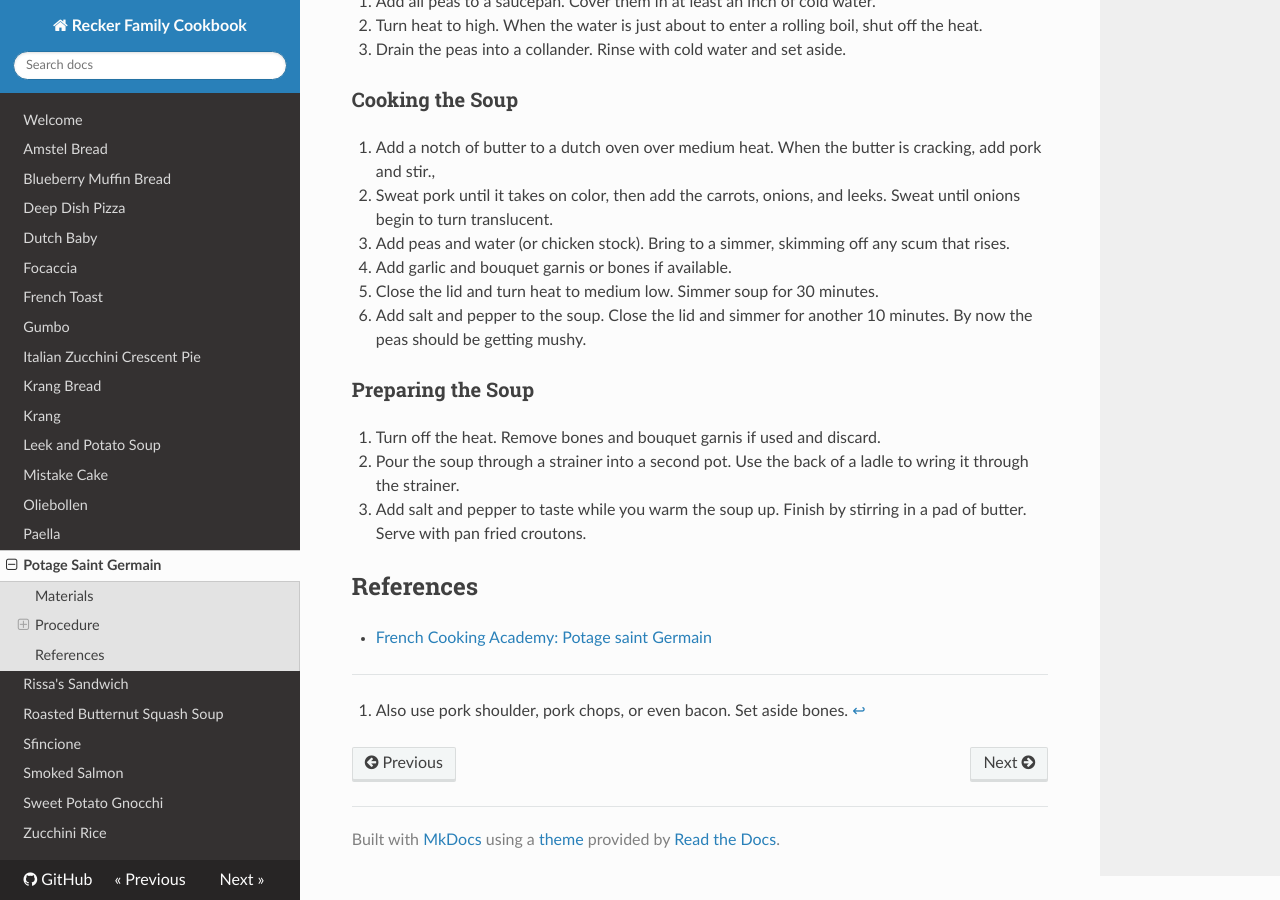
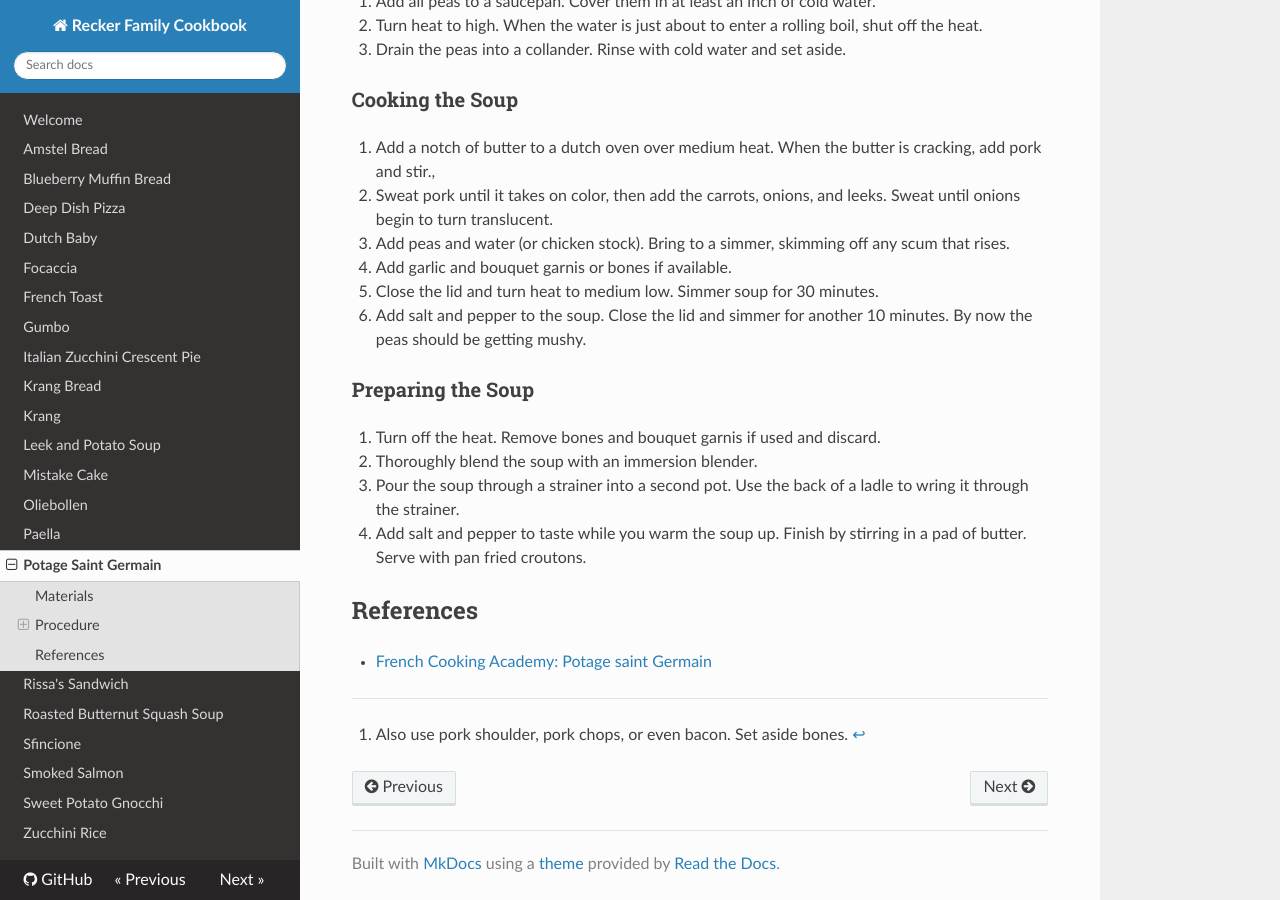
Before and after one commit to arecker/cookbook, an MkDocs documentation site: the page built from recipes/potage-saint-germain.md, in a window 1280 px wide and 900 px high, scrolled down 1716 px. Built offline with MkDocs 1.6.1, drawn with Linux system fonts in a browser that asks for light colours; nearby versions of some CDN libraries.

Commit message:
potage saint germain: forgot to blend it lol

```diff
--- a/recipes/potage-saint-germain.md
+++ b/recipes/potage-saint-germain.md
@@ -54,9 +54,10 @@ with butter, not cream.
 
 1. Turn off the heat.  Remove bones and bouquet garnis if used and
    discard.
-2. Pour the soup through a strainer into a second pot.  Use the back
+2. Thoroughly blend the soup with an immersion blender.
+3. Pour the soup through a strainer into a second pot.  Use the back
    of a ladle to wring it through the strainer.
-3. Add salt and pepper to taste while you warm the soup up.  Finish by
+4. Add salt and pepper to taste while you warm the soup up.  Finish by
    stirring in a pad of butter.  Serve with pan fried croutons.
 
 ## References
```
